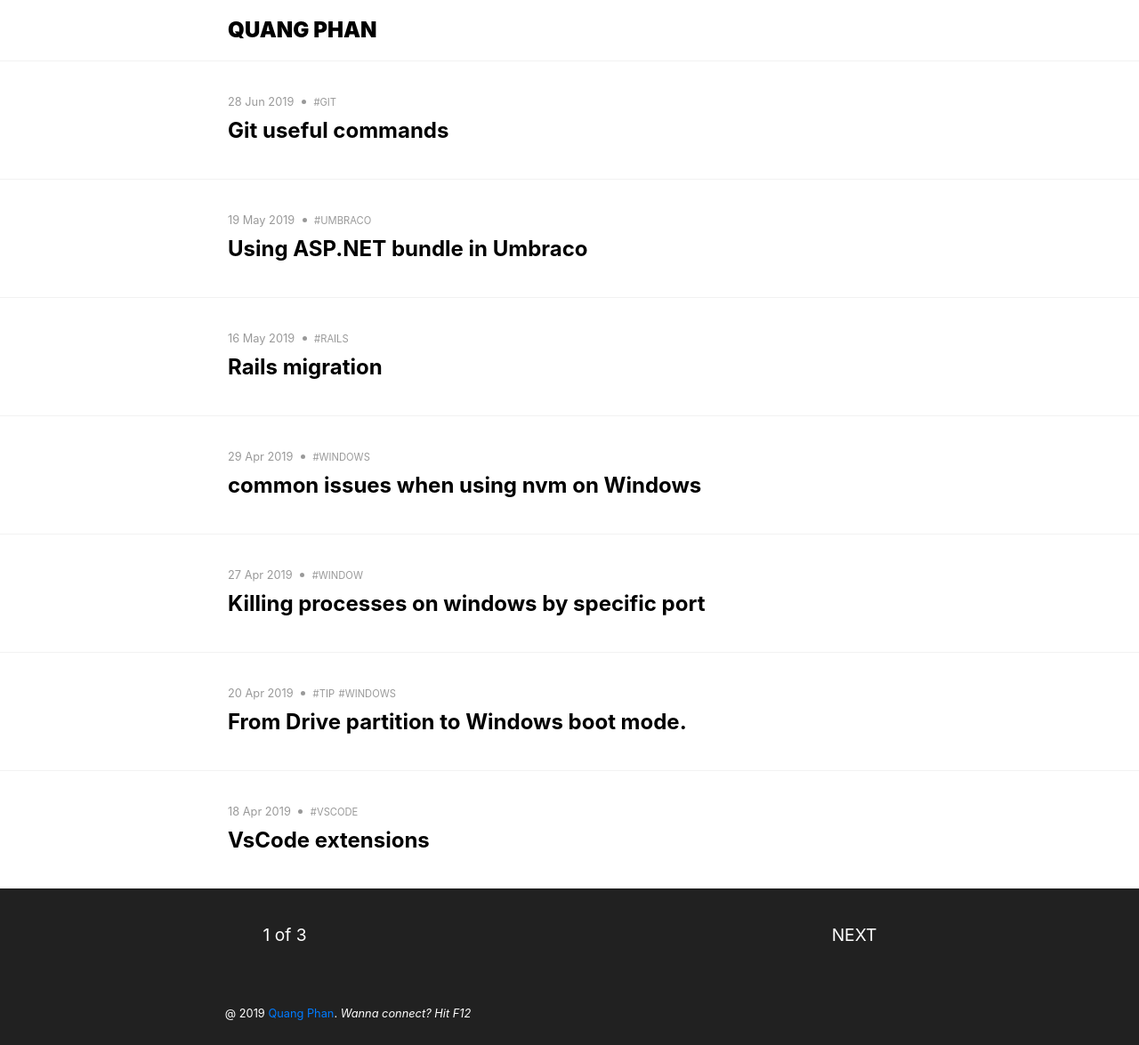
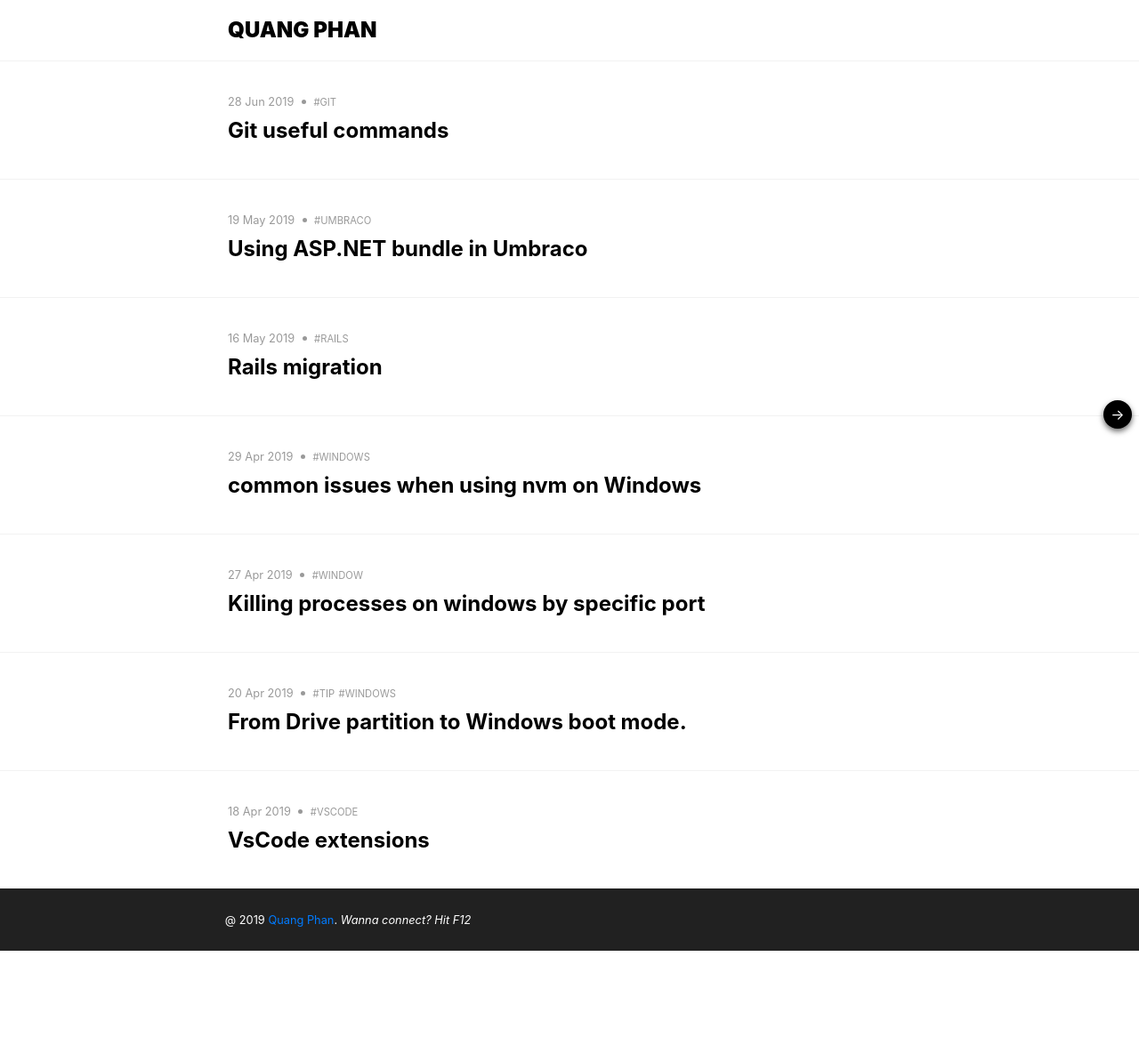
Before and after one commit to oclockvn/oclockvn.github.io, a Jekyll site: the page built from index.html, in a window 1280 px wide. Shown: the whole page at 89% size. Built offline with Jekyll 4.4.1, drawn with Linux system fonts in a browser that asks for light colours; the list of posts is cut into pages by our own code; after the commit the page ends 1069 px from its top, so only the background shows below that.

Commit message:
Update pagination buttons

```diff
--- a/_sass/_pagination.scss
+++ b/_sass/_pagination.scss
@@ -6,16 +6,22 @@
 
   .pager {
     display: block;
-    flex: 1;
     text-align: center;
-    padding: 2em;
     margin: 0;
     text-decoration: none;
-    font-size: 1.2em;
     text-transform: uppercase;
     color: #fff;
-    transition: .25s ease-in-out;
-    position: relative;
+    position: fixed;
+    display: flex;
+    align-items: center;
+    justify-content: center;
+    width: 32px;
+    height: 32px;
+    z-index: 999;
+    border-radius: 50%;
+    box-shadow: 0 3px 6px 0 rgba(0,0,0,.6);
+    background: #000;
+    top: 50%;
 
     &.number {
       text-transform: lowercase;
@@ -40,19 +46,11 @@
     }
 
     &.next {
-      &:after {
-        content: '\2192';
-        right: 1rem;
-        transform: translateX(-100%);
-      }
+      right: 8px;
     }
 
     &.prev {
-      &:after {
-        content: '\2190';
-        left: 1rem;
-        transform: translateX(100%);
-      }
+      left: 8px;
     }
 
     &:hover {
--- a/index.html
+++ b/index.html
@@ -35,14 +35,10 @@ title: Simple man. Simple code. Simple life.
 <!-- Pagination links -->
 <div class="pagination">
   {% if paginator.previous_page %}
-    <a href="{{ paginator.previous_page_path }}" class="pager prev">
-      Previous
-    </a>
+    <a href="{{ paginator.previous_page_path }}" class="pager prev" title="page {{ paginator.page }} of {{ paginator.total_pages }}">&leftarrow;</a>
   {% endif %}
-  <span class="pager number">
-    {{ paginator.page }} of {{ paginator.total_pages }}
-  </span>
+
   {% if paginator.next_page %}
-    <a href="{{ paginator.next_page_path }}" class="pager next">Next</a>
+    <a href="{{ paginator.next_page_path }}" class="pager next" title="page {{ paginator.page }} of {{ paginator.total_pages }}">&rightarrow;</a>
   {% endif %}
 </div>
```
